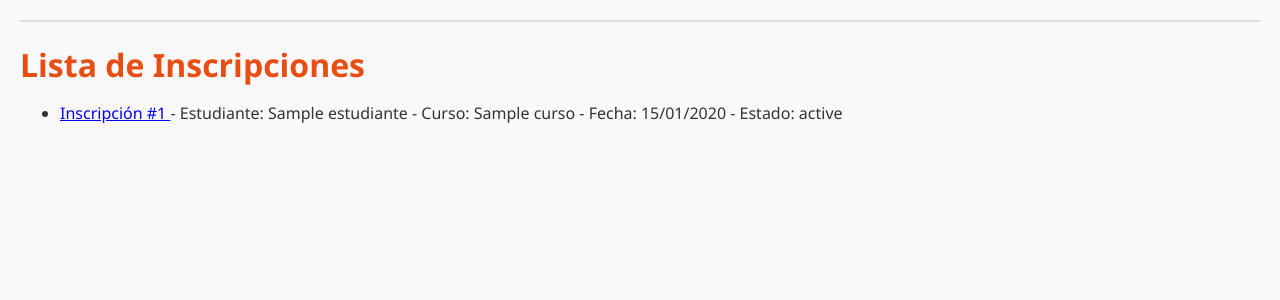
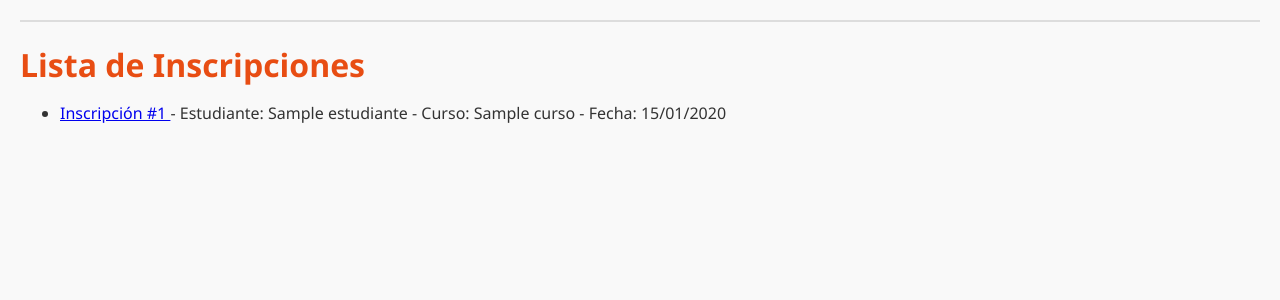
Before and after one commit to Betan7/django-ai-lab-template, a Django app: template estudiantes/templates/estudiantes/lista_inscripciones.html in a window 1280 px wide. Shown: the part 58-358 px from the top of the page. Run offline with Django 3.2, Linux system fonts and the light colour scheme; the template is opened without the code that fills it: most values are stand-ins (such as "Sample title", 1, 10 or a date in 2020).

Commit message:
estudiantes 1.1

```diff
--- a/estudiantes/templates/estudiantes/lista_inscripciones.html
+++ b/estudiantes/templates/estudiantes/lista_inscripciones.html
@@ -14,7 +14,6 @@
             - Estudiante: {{ ins.estudiante.nombre }}
             - Curso: {{ ins.curso.nombre }}
             - Fecha: {{ ins.fecha|date:"d/m/Y" }}
-            - Estado: {{ ins.estado }}
     </li>
     {% empty %}
     <li>No hay inscripciones registradas.</li>
```
Also changed, not shown: db.sqlite3.
